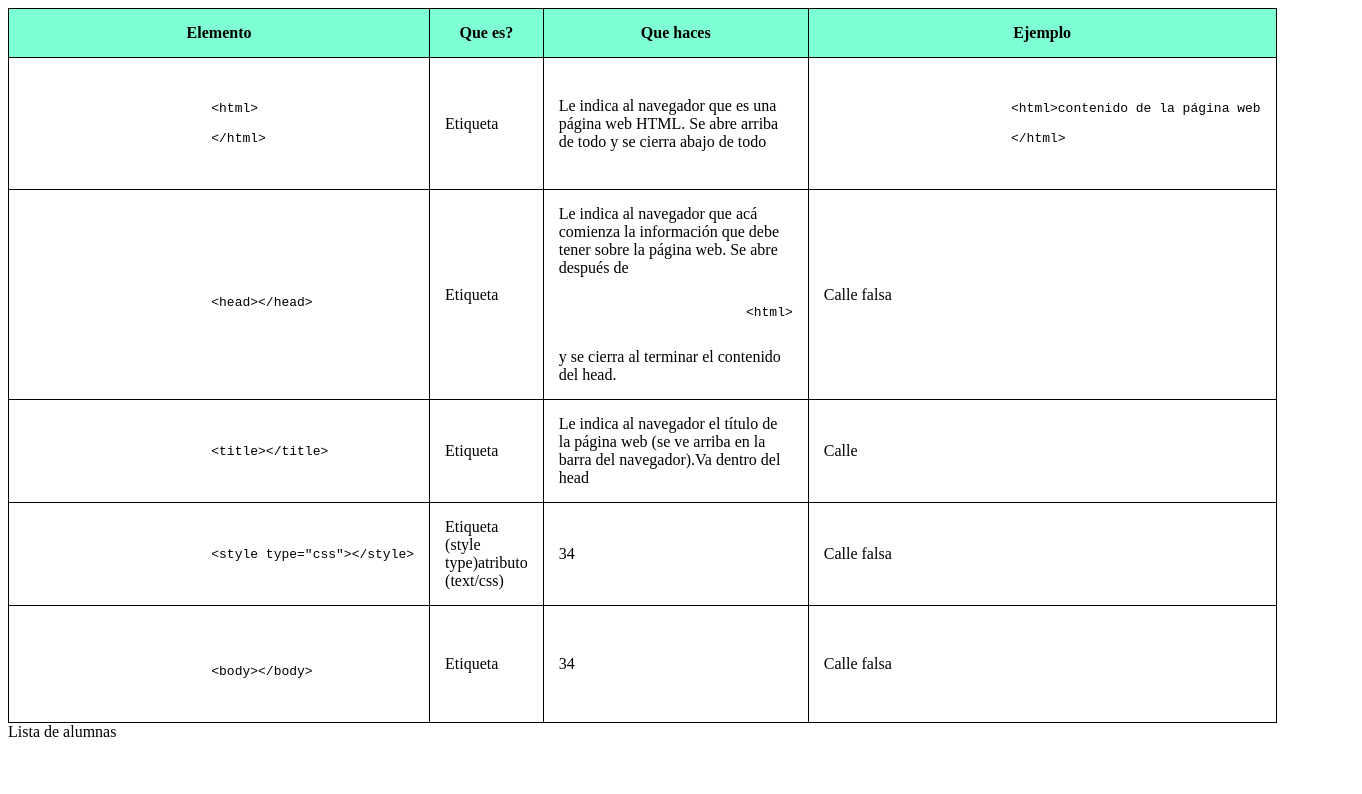
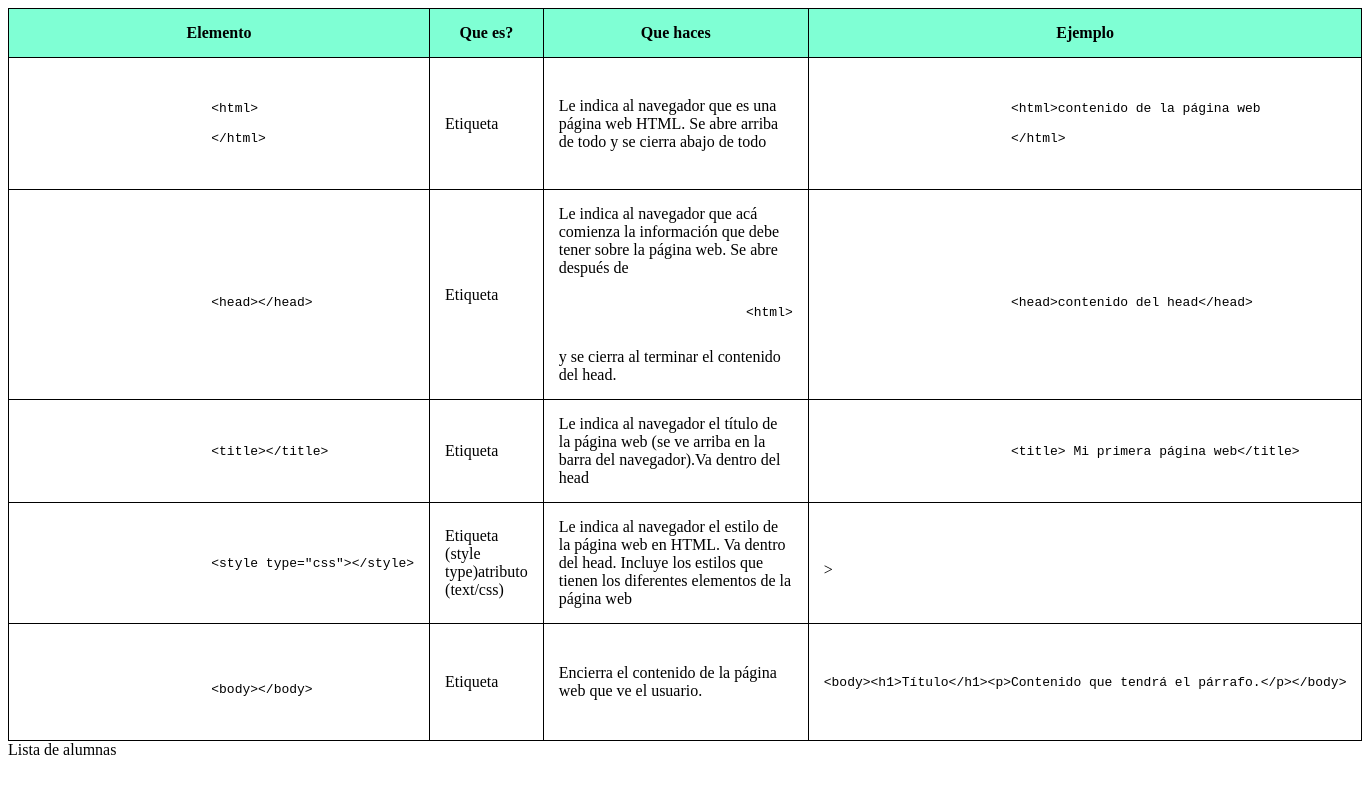
Before and after one commit to nildemarco/Clase-9, a plain HTML site: page index.html in a window 1280 px wide. Shown: the whole page, 1362 px wide, since content can reach past the window. Drawn offline with Linux system fonts and the light colour scheme.

Commit message:
Agregue mas datos

```diff
--- a/index.html
+++ b/index.html
@@ -57,7 +57,12 @@
                     después de <xmp>
                         <html>
                     </xmp> y se cierra al terminar el contenido del head.</td>
-                <td>Calle falsa</td>
+                <td>
+                    <xmp>
+
+                        <head>contenido del head</head>
+                    </xmp>
+                </td>
             </tr>
             <tr>
                 <td>
@@ -68,7 +73,11 @@
                 <td>Etiqueta</td>
                 <td>Le indica al navegador el título de la página web (se ve arriba en la barra del navegador).Va dentro
                     del head</td>
-                <td>Calle</td>
+                <td>
+                    <xmp>
+                        <title> Mi primera página web</title>
+                    </xmp>
+                </td>
             </tr>
 
             <tr>
@@ -78,8 +87,27 @@
                     </xmp>
                 </td>
                 <td>Etiqueta (style type)atributo (text/css)</td>
-                <td>34</td>
-                <td>Calle falsa</td>
+                <td>Le indica al navegador el estilo de la página web en HTML. Va dentro del head. Incluye los estilos
+                    que tienen los diferentes elementos de la página web</td>
+                <td>
+                    <xmp></xmp>><style type="text/css">
+                        h1 {
+                            color: red;
+                        }
+
+                        p {
+                            color: blue;
+                        }
+
+                        .verde {
+                            color: green;
+                        }
+
+                        #titulo {
+                            color: orange;
+                        }
+                    </style>
+                </td>
             </tr>
             <tr>
                 <td>
@@ -89,8 +117,8 @@
                     </xmp>
                 </td>
                 <td>Etiqueta</td>
-                <td>34</td>
-                <td>Calle falsa</td>
+                <td>Encierra el contenido de la página web que ve el usuario.</td>
+                <td><xmp><body><h1>Título</h1><p>Contenido que tendrá el párrafo.</p></body></xmp></td>
             </tr>
 
         </tbody>
```
Also changed, not shown: gato.jpg (deleted).
